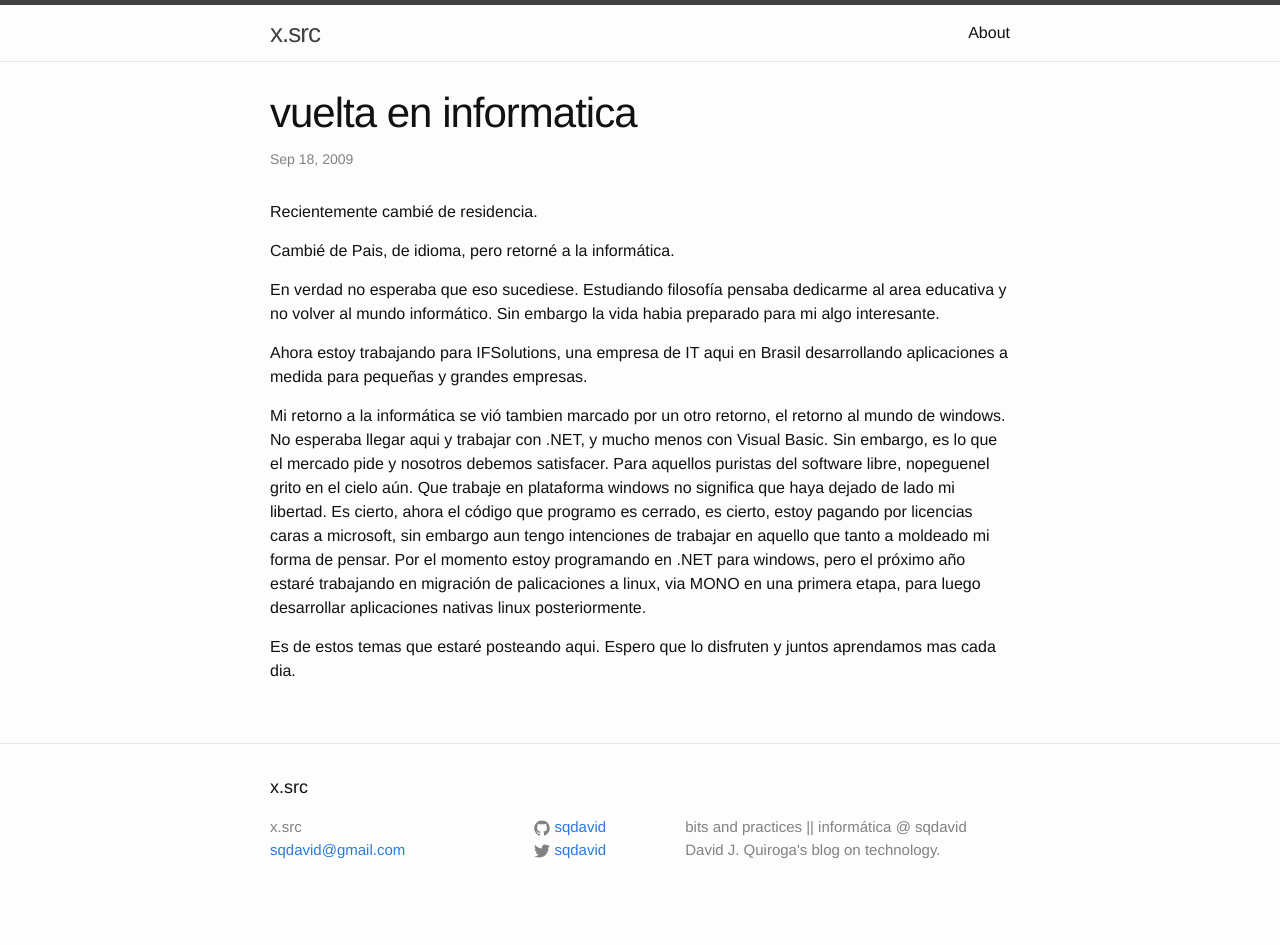
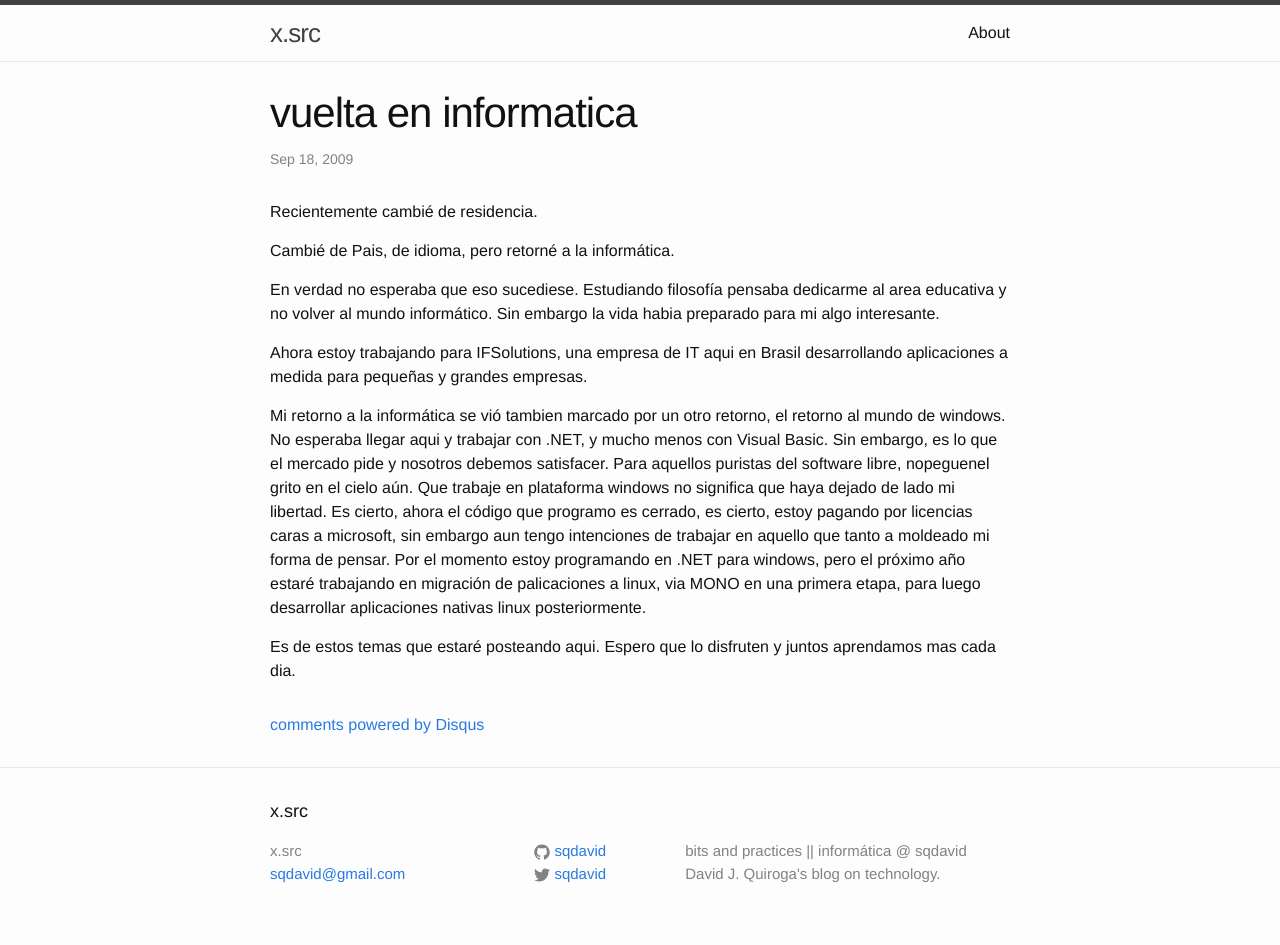
Before and after one commit to sqdavid/xsrc.arcamo.org, a Jekyll site: the page built from src/_posts/es/x.noticias/2009-09-18-vuelta-en-informatica.markdown, in a window 1280 px wide. Built offline with Jekyll 4.4.1, drawn with Linux system fonts in a browser that asks for light colours; comment, search, counter and statistics services are not loaded; before the commit the page ends 921 px from its top, so only the background shows below that; some of the changed lines change nothing that is shown.

Commit message:
disqus script
Added comment via disqus

```diff
--- /dev/null
+++ b/src/_includes/disqus.html
@@ -0,0 +1,15 @@
+
+ <div id="disqus_thread"></div>
+    <script type="text/javascript">
+        /* * * CONFIGURATION VARIABLES: EDIT BEFORE PASTING INTO YOUR WEBPAGE * * */
+        var disqus_shortname = 'xsrc'; // required: replace example with your forum shortname
+
+        /* * * DON'T EDIT BELOW THIS LINE * * */
+        (function() {
+            var dsq = document.createElement('script'); dsq.type = 'text/javascript'; dsq.async = true;
+            dsq.src = '//' + disqus_shortname + '.disqus.com/embed.js';
+            (document.getElementsByTagName('head')[0] || document.getElementsByTagName('body')[0]).appendChild(dsq);
+        })();
+    </script>
+    <noscript>Please enable JavaScript to view the <a href="http://disqus.com/?ref_noscript">comments powered by Disqus.</a></noscript>
+    <a href="http://disqus.com" class="dsq-brlink">comments powered by <span class="logo-disqus">Disqus</span></a>
--- a/src/_layouts/post.html
+++ b/src/_layouts/post.html
@@ -13,3 +13,5 @@
   </article>
 
 </div>
+
+{% include disqus.html %}
```
